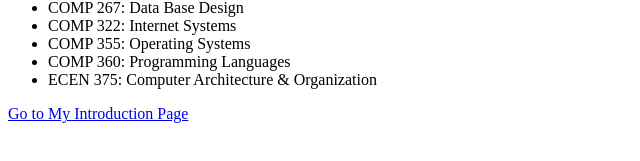
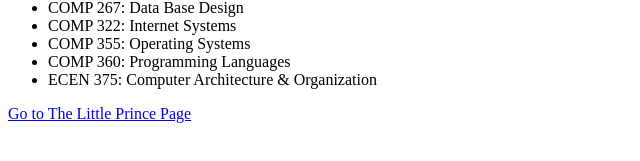
Before and after one commit to msbelewa1/msbelewa1.github.io, a plain HTML site: page index.html in a window 1280 px wide. Shown: the part 315-476 px from the top of the page, 0-640 px from the left. Drawn offline with Linux system fonts and the light colour scheme.

Commit message:
Update index.html

```diff
--- a/index.html
+++ b/index.html
@@ -33,6 +33,6 @@
     </ul>
 
     <!-- Link to the introduction page -->
-    <p><a href="introduction.html">Go to My Introduction Page</a></p>
+    <p><a href="little_prince.html">Go to The Little Prince Page</a></p>
 </body>
 </html>
```
